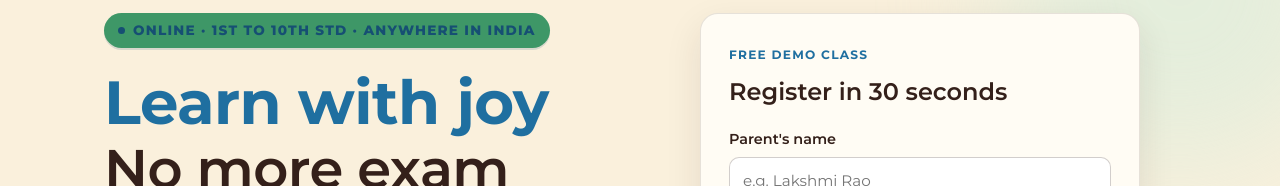
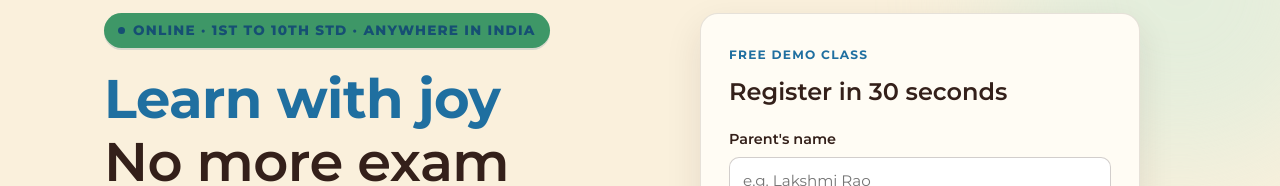
Before and after one commit to vihakids5-boop/vihakids.com, a React (Vite) app in the folder app/frontend/: page / in a window 1280 px wide. Shown: the part 142-328 px from the top of the page. Built offline with nearby package versions, Linux system fonts and the light colour scheme; no server answers.

Commit message:
Match hero headline line sizes
"Learn with joy" was rendering 12% larger than "No more exam stress"
(1.12em vs 1em) despite reading as one two-line headline. Sizes now
match; color and weight still distinguish the first line.

Co-Authored-By: Claude Sonnet 5 <noreply@anthropic.com>

```diff
--- a/app/frontend/src/styles/global.css
+++ b/app/frontend/src/styles/global.css
@@ -312,7 +312,7 @@ header .brand-tagline{ color: rgba(250,240,220,0.75); }
   display:block;
   color: var(--oxide);
   font-weight: 700;
-  font-size: 1.12em;
+  font-size: 1em;
   margin-bottom: 4px;
 }
 .hero p.lead{
```
